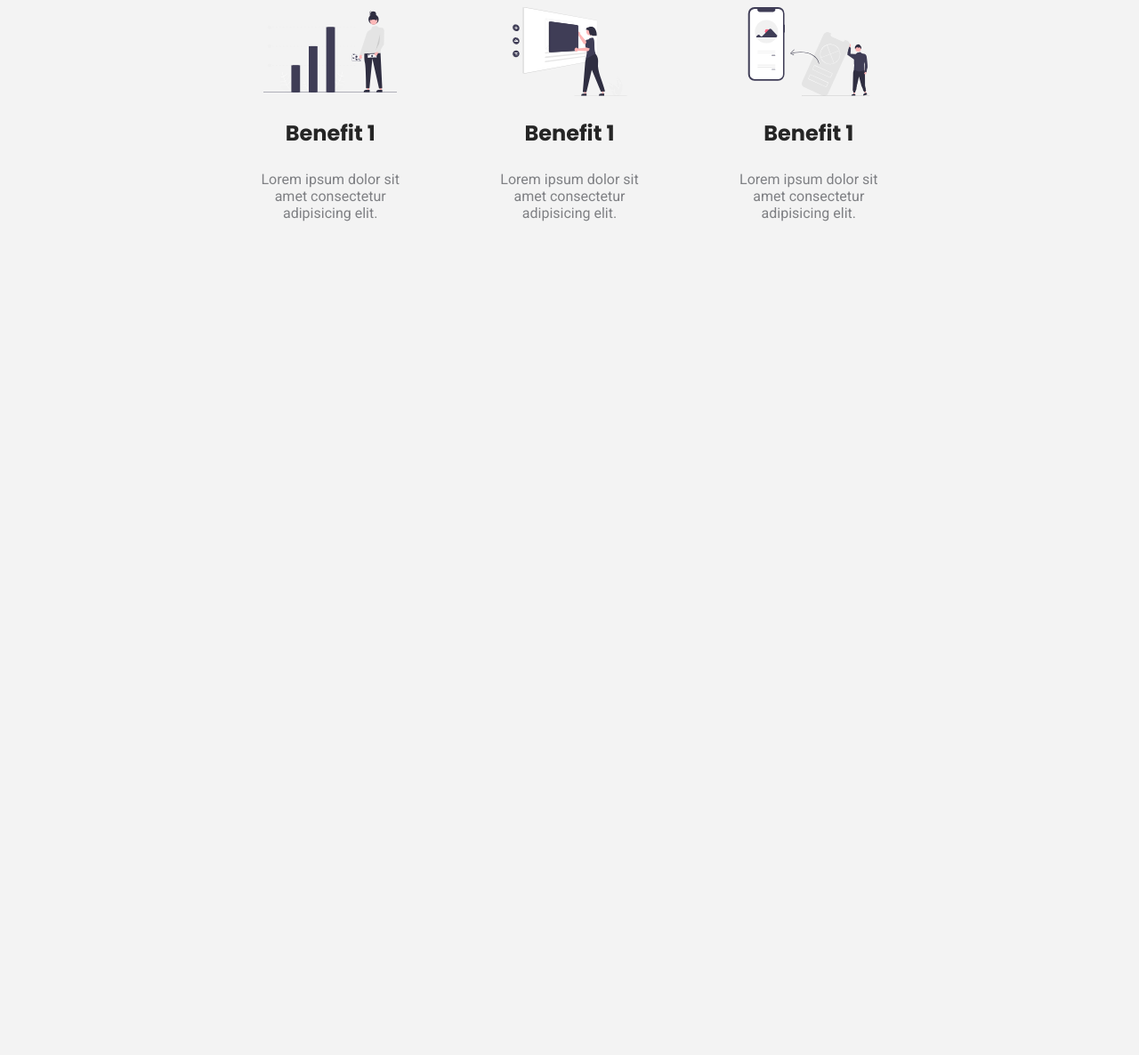
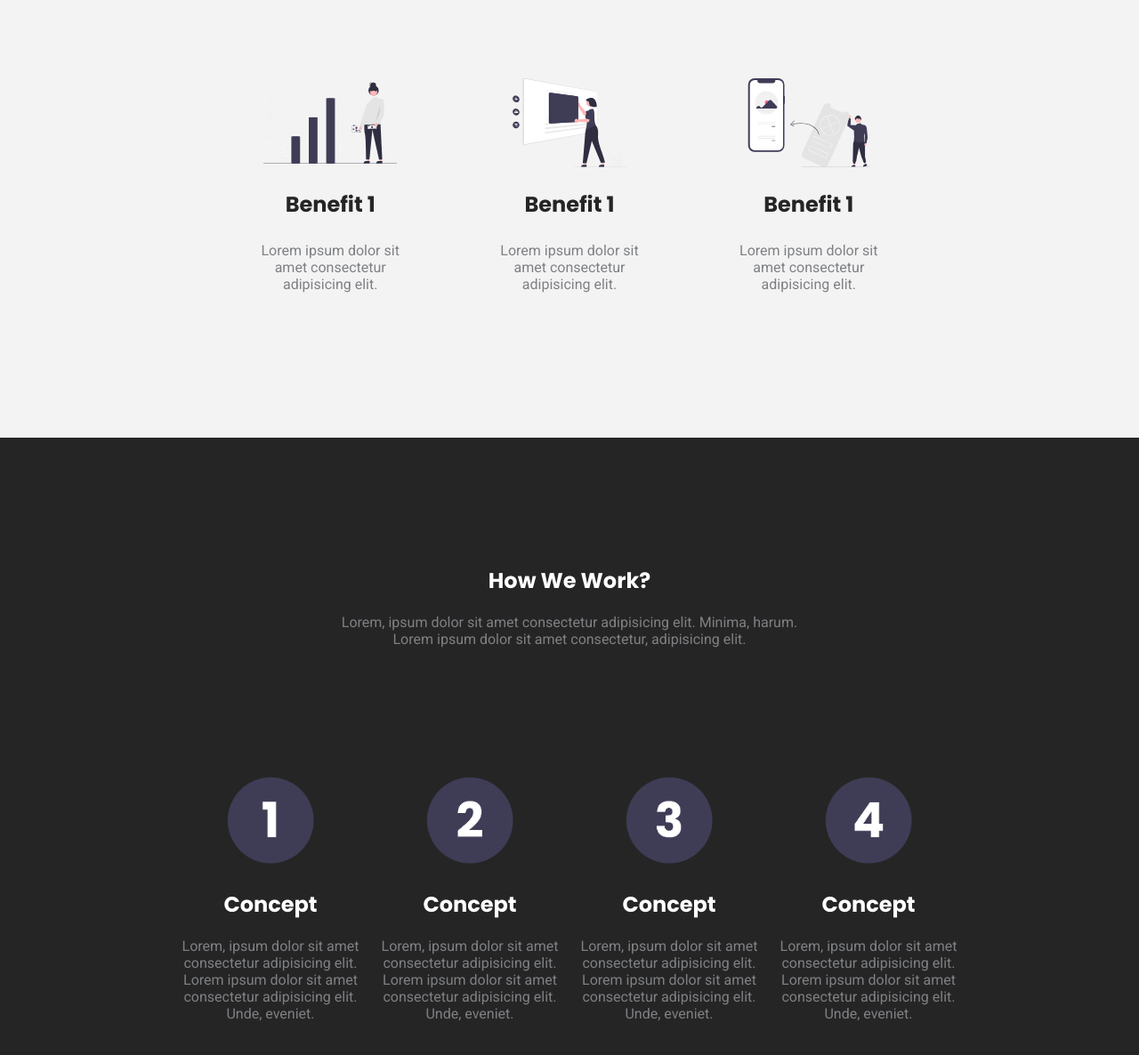
Before and after one commit to RamiroSabbadin/EjercicioLandingPage, a plain HTML site: page index.html in a window 1280 px wide. Shown: the part 1508-2694 px from the top of the page at 89% size. Before the commit the page ends 1920 px from the top, so only its background shows below. Drawn offline with Linux system fonts and the light colour scheme.

Commit message:
Como trabajamos

```diff
--- a/estilos.css
+++ b/estilos.css
@@ -8,24 +8,23 @@ Colores autilizar
 
 */
 
-
-*{
+* {
   box-sizing: border-box;
   padding: 0;
   margin: 0;
 }
 
-header{
+header {
   background: #fff;
-    box-shadow: 0px 6px 5px -4px rgba(0,0,0,0.3);
+  box-shadow: 0px 6px 5px -4px rgba(0, 0, 0, 0.3);
   position: fixed;
 }
 
-body{
+body {
   background: #f3f3f3;
 }
 
-.navbar-container{
+.navbar-container {
   display: flex;
   height: 60px;
   width: 70%;
@@ -38,81 +37,78 @@ body{
   display: flex;
   align-items: center;
   justify-content: flex-start;
-
 }
 
-.navbar-container_logo img{
+.navbar-container_logo img {
   width: 150px;
 }
 
-.navbar-container_items{
+.navbar-container_items {
   display: flex;
   justify-content: flex-end;
   align-items: center;
   width: 80vw;
 }
 
-li{
+li {
   list-style: none;
 }
 
-nav ul li a{
+nav ul li a {
   color: #7f8084;
   text-decoration: none;
-    font-family: 'Roboto', sans-serif;
+  font-family: "Roboto", sans-serif;
   padding: 20px;
 }
 
-nav ul li a:hover{
-    text-decoration: underline 2px solid #3f3d56;
+nav ul li a:hover {
+  border-bottom: 2px solid #3f3d56;
 }
 
-.hero{
+.hero {
   width: 70%;
   height: 100vh;
   margin: 0px auto;
   display: flex;
 }
 
-.hero-texto{
+.hero-texto {
   display: flex;
   flex-direction: column;
   align-items: flex-start;
-    justify-content:center;
+  justify-content: center;
   width: 40vw;
 }
 
-.hero-texto h1{
-    font-family: Poppins ;
+.hero-texto h1 {
+  font-family: Poppins;
   font-weight: 700;
   font-size: 3rem;
   line-height: 55px;
   color: #252525;
 }
 
-.hero-texto p{
-    font-family: Roboto ;
+.hero-texto p {
+  font-family: Roboto;
   font-weight: 400;
   font-size: 1.2rem;
   margin: 40px 0;
-    color:#7f8084;
+  color: #7f8084;
 }
 
-
-.hero-imagen{
+.hero-imagen {
   display: flex;
   width: 40vw;
   justify-content: center;
   align-items: center;
 }
 
-.hero-imagen img{
+.hero-imagen img {
   width: 100%;
   border-radius: 50%;
 }
 
-
-.hero-botones_primero{
+.hero-botones_primero {
   width: 12vw;
   padding: 10px;
   border-radius: 25px;
@@ -124,13 +120,13 @@ font-family: Poppins;
   cursor: pointer;
 }
 
-.hero-botones_primero:hover{
+.hero-botones_primero:hover {
   background: #252525;
   color: #fff;
   border: 2px solid #252525;
 }
 
-.hero-botones_segundo{
+.hero-botones_segundo {
   width: 8vw;
   padding: 10px;
   border-radius: 25px;
@@ -141,26 +137,26 @@ cursor: pointer;
   color: #3f3d56;
 }
 
-.hero-botones_segundo:hover{
+.hero-botones_segundo:hover {
   background: #252525;
   color: #fff;
   border: 2px solid #252525;
 }
 
-.descripcion-contenedor{
+.descripcion-contenedor {
   width: 100%;
-    height: 40vh;
+  height: 50vh;
   margin: 0px auto;
   display: flex;
-    justify-content:center;
-    align-items:center;
-    background: #d7d8da ;
+  justify-content: center;
+  align-items: center;
+  background: #252525;
 }
 
-.descripcion{
-    color: #3f3d56;
-    font-family: Poppins;
-    font-weight: 200;
+.descripcion {
+  color: #fff;
+  font-family: Roboto;
+  font-weight: 600;
   font-size: 1em;
   text-align: center;
   width: 70%;
@@ -170,7 +166,7 @@ color: #3f3d56;
   justify-content: center;
 }
 
-.ventajas-contenedor{
+.ventajas-contenedor {
   width: 100%;
   height: 100vh;
   display: flex;
@@ -178,7 +174,7 @@ color: #3f3d56;
   justify-content: center;
 }
 
-.ventajas{
+.ventajas {
   display: flex;
   height: 100%;
   width: 70vw;
@@ -187,16 +183,16 @@ color: #3f3d56;
   align-items: center;
 }
 
-.ventajas-titulo{
+.ventajas-titulo {
   font-family: Poppins;
   text-align: center;
 }
 
-.ventajas-titulo h2{
-    color:#3f3d56;
+.ventajas-titulo h2 {
+  color: #3f3d56;
 }
 
-.ventajas-titulo p{
+.ventajas-titulo p {
   font-family: Roboto;
   font-weight: 400;
   font-size: 1rem;
@@ -204,7 +200,7 @@ color: #3f3d56;
   color: #7f8084;
 }
 
-.ventajas-imagenes{
+.ventajas-imagenes {
   display: flex;
   align-items: center;
   justify-content: space-evenly;
@@ -212,30 +208,91 @@ color: #3f3d56;
   text-align: center;
 }
 
-.ventajas-imagenes h2{
+.ventajas-imagenes h2 {
   margin: 20px;
   color: #252525;
 }
 
-.ventajas-imagenes p{
+.ventajas-imagenes p {
   font-family: Roboto;
   font-weight: 400;
   color: #7f8084;
   text-align: center;
   font-size: 1rem;
-
 }
 
-.ventajas-imagenes img{
+.ventajas-imagenes img {
   width: 150px;
   height: 100px;
 }
 
-.ventajas-imagenes_contenido{
+.ventajas-imagenes_contenido {
   display: flex;
   flex-direction: column;
   justify-content: space-evenly;
   height: 250px;
   align-items: center;
-    width: 20% ;
+  width: 20%;
 }
+
+.comoTrabajamos-container {
+  width: 100%;
+  height: 100vh;
+  display: flex;
+  align-items: center;
+  justify-content: center;
+  background: #252525;
+}
+
+.comoTrabajamos {
+  display: flex;
+  height: 100%;
+  width: 70vw;
+  flex-direction: column;
+  justify-content: space-evenly;
+  align-items: center;
+}
+
+.comoTrabajamos-titulo {
+  font-family: Poppins;
+  text-align: center;
+  width: 60%;
+}
+
+.comoTrabajamos-titulo h2 {
+  color: #fff;
+}
+
+.comoTrabajamos-titulo p {
+  font-family: Roboto;
+  font-weight: 400;
+  font-size: 1rem;
+  margin-top: 20px;
+  color: #7f8084;
+}
+
+.comoTrabajamos-imagenes img {
+  width: 100px;
+  height: 100px;
+}
+
+.comoTrabajamos-imagenes {
+  display: flex;
+  align-items: center;
+  justify-content: space-evenly;
+  font-family: Poppins;
+  text-align: center;
+}
+
+.comoTrabajamos-imagenes h2 {
+  margin: 20px;
+  color: #fff;
+}
+
+.comoTrabajamos-imagenes p {
+  font-family: Roboto;
+  font-weight: 400;
+  color: #7f8084;
+  text-align: center;
+  font-size: 1rem;
+}
--- a/index.html
+++ b/index.html
@@ -1,27 +1,32 @@
 <!DOCTYPE html>
 <html lang="en">
   <head>
-    <meta charset="UTF-8">
-    <meta http-equiv="X-UA-Compatible" content="IE=edge">
-    <meta name="viewport" content="width=device-width, initial-scale=1.0">
-    <link rel="shortcut icon" href="img/rs.png">
-    <link rel="stylesheet" href="estilos.css">
-    <link rel="preconnect" href="https://fonts.googleapis.com">
-    <link rel="preconnect" href="https://fonts.gstatic.com" crossorigin>
-    <link href="https://fonts.googleapis.com/css2?family=Roboto:wght@100;400&display=swap" rel="stylesheet">
-    <link rel="preconnect" href="https://fonts.googleapis.com">
-    <link rel="preconnect" href="https://fonts.gstatic.com" crossorigin>
-    <link href="https://fonts.googleapis.com/css2?family=Poppins:wght@700&family=Roboto:wght@100;400&display=swap" rel="stylesheet">
+    <meta charset="UTF-8" />
+    <meta http-equiv="X-UA-Compatible" content="IE=edge" />
+    <meta name="viewport" content="width=device-width, initial-scale=1.0" />
+    <link rel="shortcut icon" href="img/rs.png" />
+    <link rel="stylesheet" href="estilos.css" />
+    <link rel="preconnect" href="https://fonts.googleapis.com" />
+    <link rel="preconnect" href="https://fonts.gstatic.com" crossorigin />
+    <link
+      href="https://fonts.googleapis.com/css2?family=Roboto:wght@100;400&display=swap"
+      rel="stylesheet"
+    />
+    <link rel="preconnect" href="https://fonts.googleapis.com" />
+    <link rel="preconnect" href="https://fonts.gstatic.com" crossorigin />
+    <link
+      href="https://fonts.googleapis.com/css2?family=Poppins:wght@700&family=Roboto:wght@100;400&display=swap"
+      rel="stylesheet"
+    />
     <title>Ramiro Sabbadin</title>
   </head>
   <body>
-
+    <!-- HEADER -->
     <header>
       <nav class="navbar-container">
         <div class="navbar-container_logo">
-                <img src="/img/RamiroSabbadin.png" alt="Logo">
+          <img src="/img/RamiroSabbadin.png" alt="Logo" />
         </div>
-
 
         <ul class="navbar-container_items">
           <li><a href="">Inicio</a></li>
@@ -32,13 +37,14 @@
       </nav>
     </header>
 
+    <!-- SECCIÓN HERO -->
     <section class="hero">
       <div class="hero-texto">
         <h1>Desarrollador web FullStack</h1>
         <p>
-                Te ayudo a crear páginas web que se adapten a tus requerimientos,
-                a todos los dispositivos, y por supuesto, a tu presupuesto.
-                Ponete en contacto conmigo y hablemos :)
+          Te ayudo a crear páginas web que se adapten a tus requerimientos, a
+          todos los dispositivos, y por supuesto, a tu presupuesto. Ponete en
+          contacto conmigo y hablemos :)
         </p>
         <div class="hero-botones">
           <button class="hero-botones_primero">Consultame</button>
@@ -47,39 +53,47 @@
       </div>
 
       <div class="hero-imagen">
-            <img src="/img/ilustracion.svg" alt="Ilustracion">
+        <img src="/img/ilustracion.svg" alt="Ilustracion" />
       </div>
     </section>
 
-
     <section class="descripcion-contenedor">
       <div class="descripcion">
-            <p>Lorem ipsum dolor, sit amet consectetur adipisicing elit. Mollitia a obcaecati temporibus quia aliquam,
-            in ut ad eveniet possimus doloribus ipsa. Amet distinctio et in possimus minima dolores officia, culpa eveniet,
-            natus ea debitis pariatur repellendus est facilis magnam! Illum, possimus libero perferendis fugit veritatis maiores accusamus quibusdam ex ducimus.
+        <p>
+          Lorem ipsum dolor, sit amet consectetur adipisicing elit. Mollitia a
+          obcaecati temporibus quia aliquam, in ut ad eveniet possimus doloribus
+          ipsa. Amet distinctio et in possimus minima dolores officia, culpa
+          eveniet, natus ea debitis pariatur repellendus est facilis magnam!
+          Illum, possimus libero perferendis fugit veritatis maiores accusamus
+          quibusdam ex ducimus.
         </p>
       </div>
     </section>
+
+    <!-- SECCION VENTAJAS -->
 
     <section class="ventajas-contenedor">
       <div class="ventajas">
         <div class="ventajas-titulo">
           <h2>Our Adventages</h2>
-                <p>Lorem ipsum dolor sit amet consectetur adipisicing elit. Inventore, atque?</p>
+          <p>
+            Lorem ipsum dolor sit amet consectetur adipisicing elit. Inventore,
+            atque?
+          </p>
         </div>
         <div class="ventajas-imagenes">
           <div class="ventajas-imagenes_contenido">
-                    <img src="img/1.svg" alt="">
+            <img src="img/1.svg" alt="" />
             <h2>Benefit 1</h2>
             <p>Lorem ipsum dolor sit amet consectetur adipisicing elit.</p>
           </div>
           <div class="ventajas-imagenes_contenido">
-                    <img src="img/2.svg" alt="">
+            <img src="img/2.svg" alt="" />
             <h2>Benefit 1</h2>
             <p>Lorem ipsum dolor sit amet consectetur adipisicing elit.</p>
           </div>
           <div class="ventajas-imagenes_contenido">
-                    <img src="img/3.svg" alt="">
+            <img src="img/3.svg" alt="" />
             <h2>Benefit 1</h2>
             <p>Lorem ipsum dolor sit amet consectetur adipisicing elit.</p>
           </div>
@@ -87,6 +101,51 @@
       </div>
     </section>
 
-
+    <!-- SECCIÓN COMO TRABAJAMOS -->
+    <section class="comoTrabajamos-container">
+      <div class="comoTrabajamos">
+        <div class="comoTrabajamos-titulo">
+          <h2>How We Work?</h2>
+          <p>
+            Lorem, ipsum dolor sit amet consectetur adipisicing elit. Minima,
+            harum. Lorem ipsum dolor sit amet consectetur, adipisicing elit.
+          </p>
+        </div>
+        <div class="comoTrabajamos-imagenes">
+          <div class="comoTrabajamos-imagenes_contenido">
+            <img src="img/circulo1.png" alt="" />
+            <h2>Concept</h2>
+            <p>
+              Lorem, ipsum dolor sit amet consectetur adipisicing elit. Lorem
+              ipsum dolor sit amet consectetur adipisicing elit. Unde, eveniet.
+            </p>
+          </div>
+          <div class="comoTrabajamos-imagenes_contenido">
+            <img src="img/circulo2.png" alt="" />
+            <h2>Concept</h2>
+            <p>
+              Lorem, ipsum dolor sit amet consectetur adipisicing elit. Lorem
+              ipsum dolor sit amet consectetur adipisicing elit. Unde, eveniet.
+            </p>
+          </div>
+          <div class="comoTrabajamos-imagenes_contenido">
+            <img src="img/circulo3.png" alt="" />
+            <h2>Concept</h2>
+            <p>
+              Lorem, ipsum dolor sit amet consectetur adipisicing elit. Lorem
+              ipsum dolor sit amet consectetur adipisicing elit. Unde, eveniet.
+            </p>
+          </div>
+          <div class="comoTrabajamos-imagenes_contenido">
+            <img src="img/circulo4.png" alt="" />
+            <h2>Concept</h2>
+            <p>
+              Lorem, ipsum dolor sit amet consectetur adipisicing elit. Lorem
+              ipsum dolor sit amet consectetur adipisicing elit. Unde, eveniet.
+            </p>
+          </div>
+        </div>
+      </div>
+    </section>
   </body>
 </html>
```
Also changed, not shown: img/circulo1.png (added), img/circulo2.png (added), img/circulo3.png (added), img/circulo4.png (added). Lines whose indentation alone changed are shown as unchanged.
